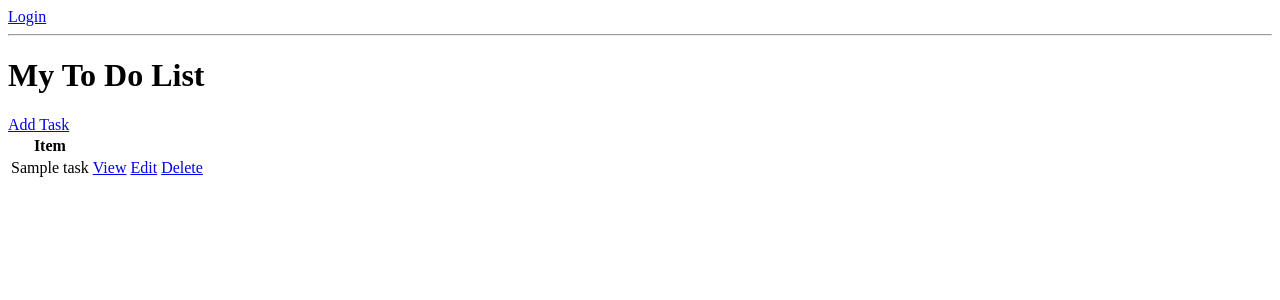
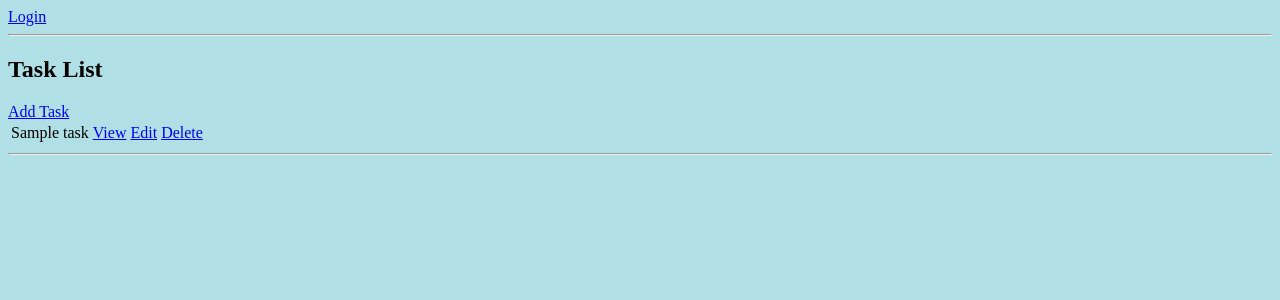
Before and after one commit to JosaiahS/Django-To-Do-List-Learn, a Django app: template base/templates/base/task_list.html in a window 1280 px wide. Shown: the top 300 px of the page. Run offline with Django 3.2, Linux system fonts and the light colour scheme; the template is opened without the code that fills it: most values are stand-ins (such as "Sample title", 1, 10 or a date in 2020).

Commit message:
Updated pages to look better

```diff
--- a/base/templates/base/task_confirm_delete.html
+++ b/base/templates/base/task_confirm_delete.html
@@ -1,6 +1,8 @@
 <a href="{% url 'tasks' %}">Go Back</a>
 <form method="POST">
   {% csrf_token %}
-  <p>Are you sure that you want to delete this "{{task}}"</p>
+  <body style="background-color: powderblue">
+    <p>Are you sure that you want to delete this "{{task}}"</p>
+  </body>
   <input type="submit" value="Delete" />
 </form>
--- a/base/templates/base/task_list.html
+++ b/base/templates/base/task_list.html
@@ -1,6 +1,12 @@
+<!DOCTYPE html>
+<html lang="en">
+<head>
+  <title>Tasks</title>
+</head>
+<body style="background-color:powderblue">
 <!-- In your template -->
 {% if request.user.is_authenticated %}
-  <p>{{ request.user }}</p>
+  <p>Welcome to your tasks {{ request.user }}</p>
   <form method="post" action="{% url 'logout' %}">
     {% csrf_token %}
     <button type="submit">
@@ -10,15 +16,11 @@
 {% else %}
   <a href="{% url 'login' %}">Login</a>
 {% endif %}
-
-  <hr />
-  <h1>My To Do List</h1>
+<hr>
+  <h2>Task List</h2>
   <a href="{% url 'task-create' %}"> Add Task</a>
 
   <table>
-    <tr>
-      <th>Item</th>
-    </tr>
     {% for task in tasks%}
     <tr>
       <td>{{task.title}}</td>
@@ -30,4 +32,7 @@
     <h3>No items in list</h3>
     {% endfor %}
   </table>
+  <hr>
 </form>
+</body>
+</html>
```
Also changed, not shown: CHANGELOG.md.
